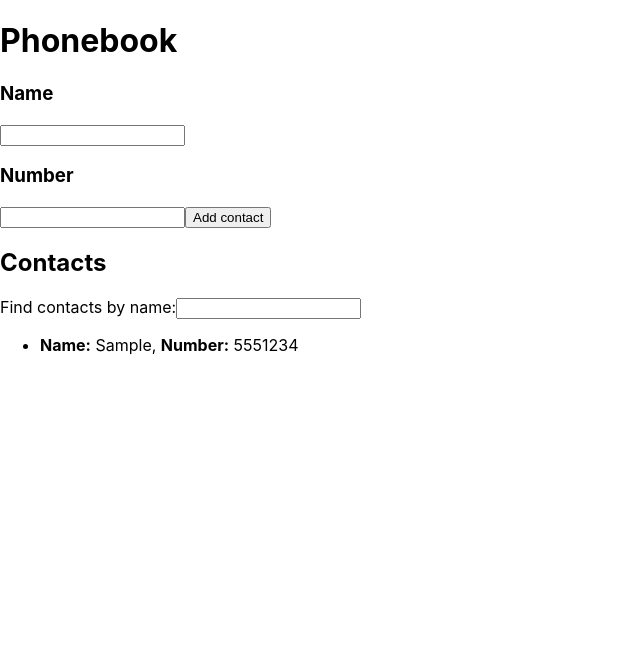
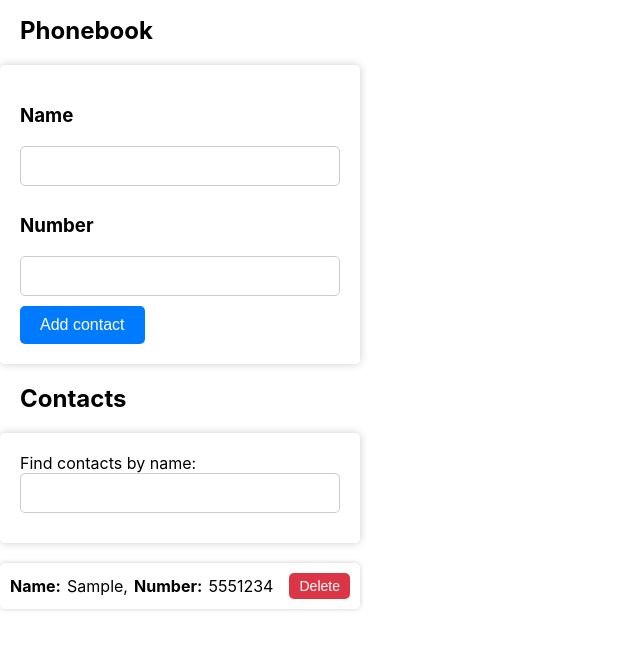
Before and after one commit to DenysVM/goit-react-hw-02-phonebook, a React (Create React App) app: page / in a window 1280 px wide. Both pictures are taken after typing "Sample", "5551234" into the empty fields and a click on the button "Add contact". Shown: the top 650 px of the page, without its empty margins (0-640 px from the left). Built offline with nearby package versions, Linux system fonts and the light colour scheme.

Commit message:
Книга контактів. Крок 6. + Стилізація.

```diff
--- a/src/components/App.jsx
+++ b/src/components/App.jsx
@@ -22,6 +22,13 @@ class App extends Component {
     }));
   };
 
+  deleteContact = (contactId) => {
+  this.setState((prevState) => ({
+    contacts: prevState.contacts.filter((contact) => contact.id !== contactId),
+  }));
+};
+
+
   handleFilterChange = (e) => {
     this.setState({ filter: e.target.value.toLowerCase() });
   };
@@ -43,7 +50,8 @@ class App extends Component {
         <AddContactForm addContact={this.addContact} contacts={this.state.contacts} />
         <h2>Contacts</h2>
         <Filter filter={filter} onChange={this.handleFilterChange} />
-        <ContactList contacts={filteredContacts} />
+       <ContactList contacts={filteredContacts} onDeleteContact={this.deleteContact} />
+
       </div>
     );
   }
--- a/src/components/Phonebook/AddContactForm.jsx
+++ b/src/components/Phonebook/AddContactForm.jsx
@@ -1,4 +1,5 @@
 import React, { Component } from 'react';
+import styles from './Phonebook.module.css';
 
 class AddContactForm extends Component {
   state = {
@@ -13,26 +14,25 @@ class AddContactForm extends Component {
 
  handleSubmit = (e) => {
     e.preventDefault();
+
     const { name, number } = this.state;
-    const { addContact, contacts } = this.props;
+    const isExist = this.props.contacts.some((contact) => contact.name === name);
 
-    if (name.trim() === '' || number.trim() === '') {
-      alert('Please enter both name and number.');
+    if (isExist) {
+        alert(`${name} is already in contacts.`);
+        this.setState({ name: '', number: '' });
       return;
     }
 
-    if (contacts.some((contact) => contact.name === name)) {
-      alert(`Contact with name "${name}" already exists.`);
-      return;
-    }
-
-    addContact(name, number);
+    this.props.addContact(name, number);
     this.setState({ name: '', number: '' });
   };
 
+
   render() {
-    return (
-      <form onSubmit={this.handleSubmit}>
+      return (
+          <div className={styles.form_container}>
+              <form onSubmit={this.handleSubmit}>
         <h3>Name</h3>
         <input
           type="text"
@@ -42,6 +42,7 @@ class AddContactForm extends Component {
           required
           value={this.state.name}
           onChange={this.handleChange}
+          className={styles.input_field}
         />
         <h3>Number</h3>
         <input
@@ -52,9 +53,11 @@ class AddContactForm extends Component {
           required
           value={this.state.number}
           onChange={this.handleChange}
+          className={styles.input_field}
         />
-        <button type="submit">Add contact</button>
-      </form>
+        <button type="submit" className={styles.add_contact_button}>Add contact</button>
+      </form></div>
+
     );
   }
 }
--- a/src/components/Phonebook/ContactList.jsx
+++ b/src/components/Phonebook/ContactList.jsx
@@ -1,11 +1,13 @@
 import React from 'react';
+import styles from './Phonebook.module.css';
 
-const ContactList = ({ contacts }) => {
+const ContactList = ({ contacts, onDeleteContact }) => {
   return (
     <ul>
       {contacts.map((contact) => (
-       <li key={contact.id}>
+       <li key={contact.id} className={styles.contact_item}>
           <strong>Name:</strong> {contact.name}, <strong>Number:</strong> {contact.number}
+          <button onClick={() => onDeleteContact(contact.id)} className={styles.delete_button}>Delete</button>
         </li>
       ))}
     </ul>
--- a/src/components/Phonebook/Filter.jsx
+++ b/src/components/Phonebook/Filter.jsx
@@ -1,10 +1,13 @@
 import React from 'react';
+import styles from './Phonebook.module.css';
 
 const Filter = ({ filter, onChange }) => (
-  <label>
+    <div className={styles.form_container}>
+        <label>
     Find contacts by name:
-    <input type="text" value={filter} onChange={onChange} />
-  </label>
+    <input type="text" value={filter} onChange={onChange} className={styles.input_field}/>
+        </label>
+    </div>
 );
 
 export default Filter;
--- /dev/null
+++ b/src/components/Phonebook/Phonebook.module.css
@@ -0,0 +1,76 @@
+/* Стилі для заголовка h1 */
+h1 {
+  font-size: 24px;
+  margin-bottom: 20px;
+  margin-left: 20px;
+}
+h2 {
+  font-size: 24px;
+  margin-bottom: 20px;
+  margin-left: 20px;
+}
+
+/* Стилі для контейнера форми вводу */
+.form_container {
+  width: 320px;
+  background-color: rgba(255, 255, 255, 0.8);
+  box-shadow: 0px 0px 10px rgba(0, 0, 0, 0.2);
+  padding: 20px;
+  border-radius: 5px;
+  margin-bottom: 20px;
+}
+
+/* Стилі для полів вводу */
+.input_field {
+  width: 100%;
+  padding: 10px;
+  margin-bottom: 10px;
+  border: 1px solid #ccc;
+  border-radius: 5px;
+  font-size: 16px;
+  box-sizing: border-box;
+}
+
+/* Стилі для кнопки "Add contact" */
+.add_contact_button {
+  background-color: #007bff;
+  color: #fff;
+  border: none;
+  border-radius: 5px;
+  padding: 10px 20px;
+  font-size: 16px;
+  cursor: pointer;
+}
+
+/* Стилі для списку контактів */
+ul {
+  list-style: none;
+  padding: 0;
+}
+
+/* Стилі для кожного елемента списку контактів */
+.contact_item {
+  display: flex;
+  justify-content: space-between;
+  align-items: center;
+  max-width: 340px;
+  white-space: normal;
+  word-wrap: break-word;
+  background-color: rgba(255, 255, 255, 0.8);
+  box-shadow: 0px 0px 5px rgba(0, 0, 0, 0.2);
+  padding: 10px;
+  border-radius: 5px;
+  margin-bottom: 10px;
+}
+
+/* Стилі для кнопки "Delete" */
+.delete_button {
+  margin-left: 10px;
+  background-color: #dc3545;
+  color: #fff;
+  border: none;
+  border-radius: 5px;
+  padding: 5px 10px;
+  font-size: 14px;
+  cursor: pointer;
+}
```
